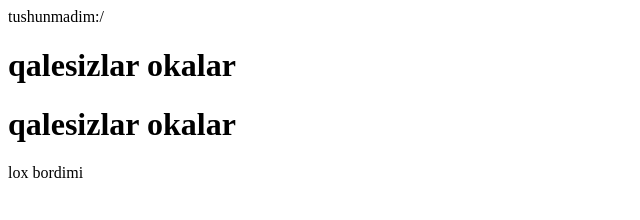
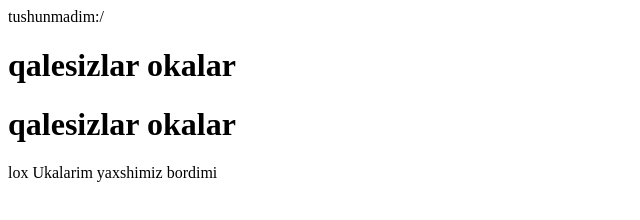
Before and after one commit to abbassiriyus/iteenbexruz, a plain HTML site: page index.html in a window 1280 px wide. Shown: the whole page, without its empty margins (0-640 px from the left). Drawn offline with Linux system fonts and the light colour scheme.

Commit message:
Update index.html

```diff
--- a/index.html
+++ b/index.html
@@ -11,7 +11,7 @@ tushunmadim:/
 <h1>qalesizlar okalar</h1>
 <h1>qalesizlar okalar</h1>
     lox
-
+    Ukalarim yaxshimiz
 bordimi
 </body>
 </html>
```
